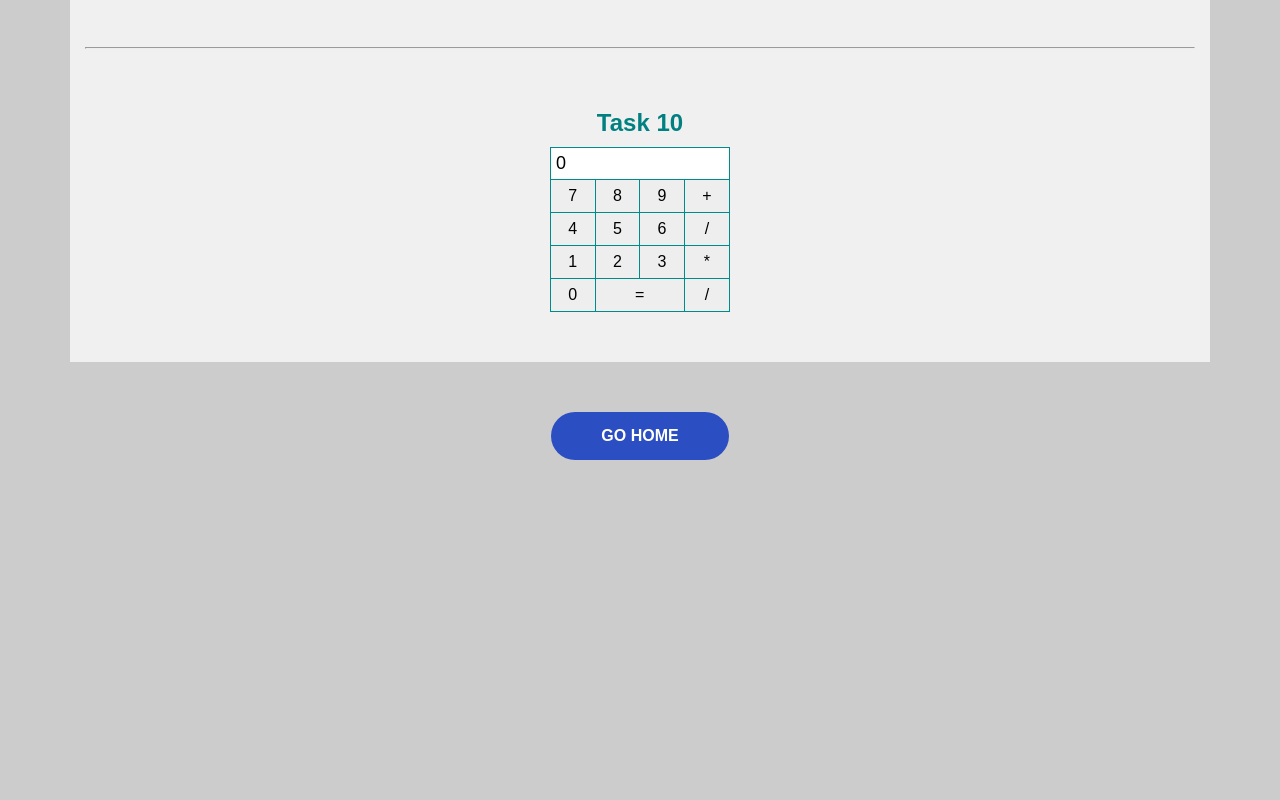
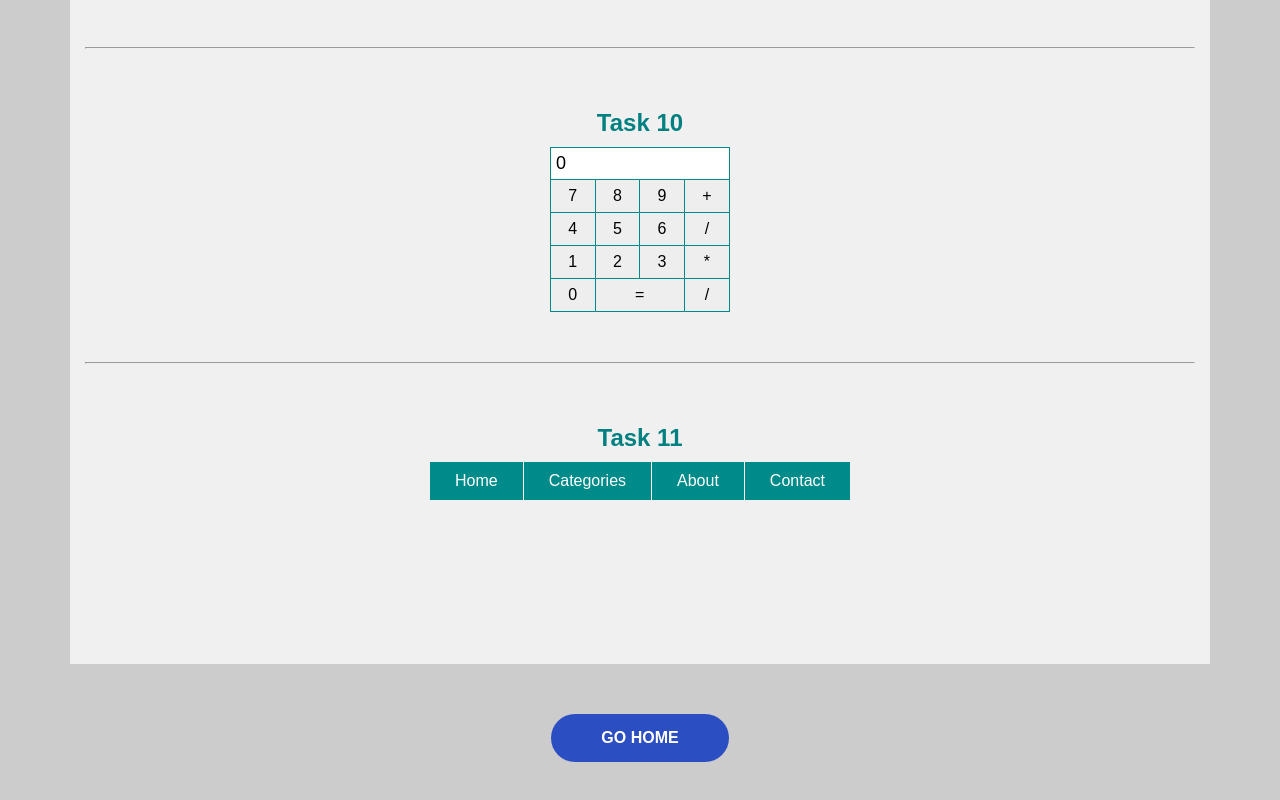
Before and after one commit to YevhenSavenko/tasks, a plain HTML site: page HomeWorks8_events/part/eventsPW.html in a window 1280 px wide. Shown: the part 3704-4504 px from the top of the page. Before the commit the page ends 4214 px from the top, so only its background shows below. Drawn offline with Linux system fonts and the light colour scheme.

Commit message:
Added task 11

```diff
--- a/HomeWorks8_events/css/main.css
+++ b/HomeWorks8_events/css/main.css
@@ -371,3 +371,63 @@ body{
     padding: 7px 12px;
     border: 1px solid darkcyan;
 }
+
+/* Task 11 */
+
+.task_11{
+    min-height: 300px;
+}
+
+.menu{
+    display: flex;
+    justify-content: center;
+}
+
+.menu ul{
+    list-style: none;
+}
+
+.menu > ul{
+    cursor: pointer;
+    display: flex;
+    align-items: start;
+}
+
+.menu_categories{
+    position: relative;
+    border-right: 1px solid white;
+    padding: 10px 25px;
+}
+
+.menu_categories:last-child{
+    border-right: none;
+}
+
+.menu ul li{
+    background: rgb(0, 139, 139);
+    color: #fff;
+}
+
+.menu ul li a{
+    display: block;
+    padding: 5px 10px;
+    color: white;
+    text-decoration: none;
+}
+
+.menu ul li ul li:hover{
+    background: rgba(0, 110, 110);
+}
+
+.menu_item{
+    max-height: 0px;
+    overflow: hidden;
+    position: absolute;
+    top: 40px;
+    left: 0;
+}
+
+.other_item{
+    left: -40%;
+    right: 0;
+}
--- a/HomeWorks8_events/js/script.js
+++ b/HomeWorks8_events/js/script.js
@@ -264,22 +264,24 @@ document.addEventListener("DOMContentLoaded", () => {
                 result = leftPart * rightPart;
             break;
             case '/':
-                result = leftPart / rightPart;
+                if(rightPart === 0){
+                    result = 0;
+                }else{
+                    result = leftPart / rightPart;
+                }
             break;
 
             default:
             break;
         }
 
-        if(rightPart === 0){
-            out_calc.value = '0';
-        }else{
-            if(parseFloat(result) / parseInt(result) === 0){
-                out_calc.value = parseInt(result);
-            } else {
-                out_calc.value = parseFloat(result);
-            }
+
+        if(parseFloat(result) / parseInt(result) === 0){
+            out_calc.value = parseInt(result);
+        } else {
+            out_calc.value = parseFloat(result);
         }
+
         rightPart = leftPart = 0;
     });
 
@@ -318,5 +320,29 @@ document.addEventListener("DOMContentLoaded", () => {
     //     }
     // });
 
+    const menuCategories = document.querySelectorAll('.menu_categories');
+    const menuItem = document.querySelectorAll('.menu_item');
+    const blockTasks = document.querySelector('.task_11');
+
+    function hideMenuItem(){
+        menuItem.forEach(item => {
+            item.style.maxHeight = '0px';
+        })
+    }
+
+    blockTasks.addEventListener('click', _ => {
+        if(_.target.nodeName !== 'LI'){
+            hideMenuItem();
+        }
+    })
+
+    menuCategories.forEach((item, index) => {
+        item.addEventListener('click', _ => {
+            hideMenuItem();
+            menuItem[index].style.maxHeight = 'none';
+            menuItem[index].style.minWidth = `${menuCategories[index].getBoundingClientRect().width + 40}px`;
+        });
+    });
+
 
 });
--- a/HomeWorks8_events/part/eventsPW.html
+++ b/HomeWorks8_events/part/eventsPW.html
@@ -200,6 +200,47 @@
               </div>
             </div>
           </div>
+          <hr>
+          <div class="tasks task_11">
+            <h2 class="lowwer_headding">Task 11</h2>
+            <div class="menu">
+              <ul>
+                <li class="menu_categories"> Home
+                  <ul class="menu_item">
+                    <li><a href="#">Item 1</a></li>
+                    <li><a href="#">Item 2</a></li>
+                    <li><a href="#">Item 3</a></li>
+                    <li><a href="#">Item 4</a></li>
+                  </ul>
+                </li>
+                <li class="menu_categories"> Categories
+                  <ul class="menu_item">
+                    <li><a href="#">Item 1</a></li>
+                    <li><a href="#">Item 2</a></li>
+                    <li><a href="#">Item 3</a></li>
+                    <li><a href="#">Item 4</a></li>
+                  </ul>
+                </li>
+                <li class="menu_categories"> About
+                  <ul class="menu_item">
+                    <li><a href="#">Item 1</a></li>
+                    <li><a href="#">Item 2</a></li>
+                    <li><a href="#">Item 3</a></li>
+                    <li><a href="#">Item 4</a></li>
+                  </ul>
+                </li>
+                <li class="menu_categories"> Contact
+                  <ul class="menu_item other_item">
+                    <li><a href="#">Item 1</a></li>
+                    <li><a href="#">Item 2</a></li>
+                    <li><a href="#">Item 3</a></li>
+                    <li><a href="#">Item 4</a></li>
+                  </ul>
+                </li>
+              </ul>
+            </div>
+            </div>
+          </div>
         </div>
       </section>
     </main>
```
